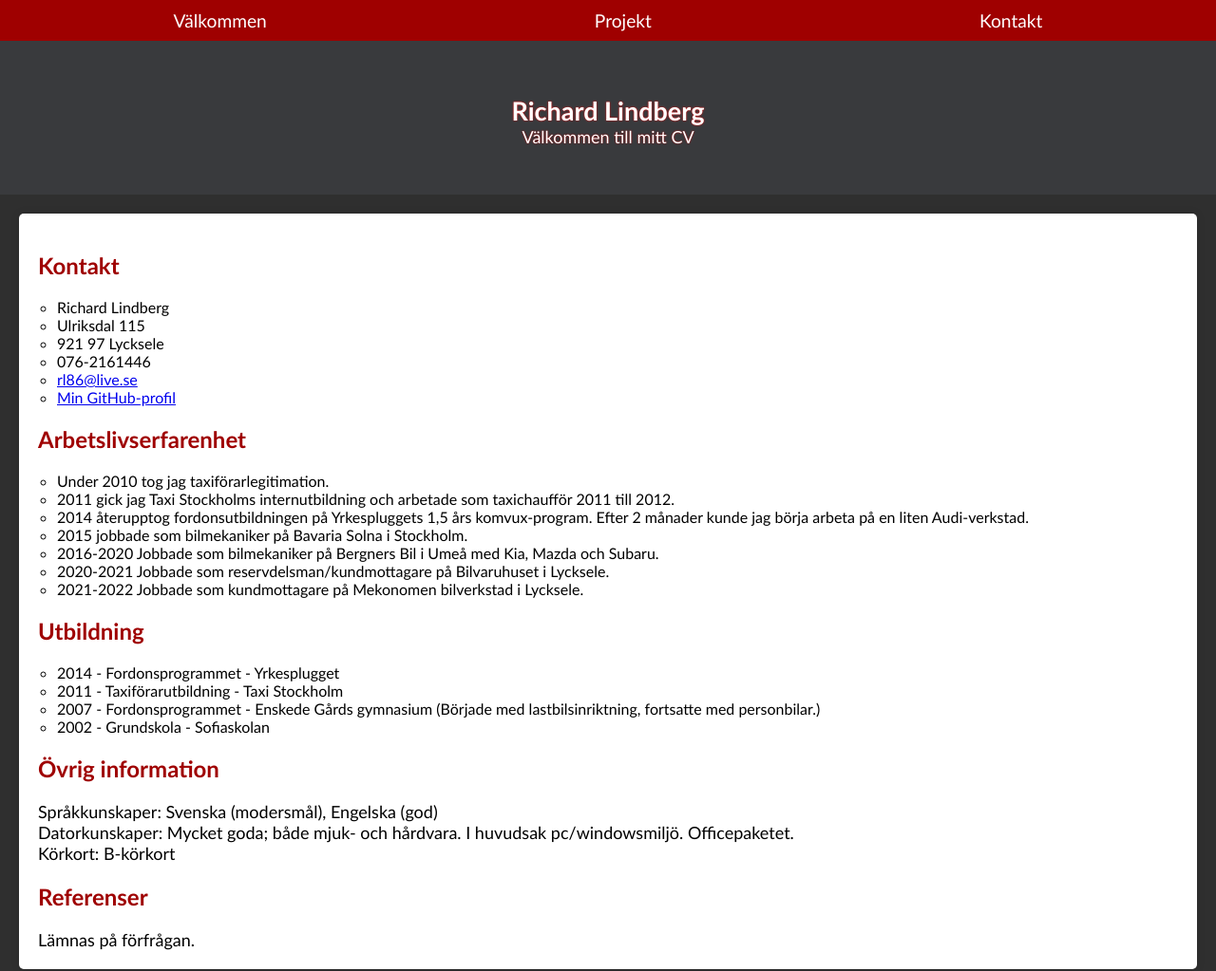
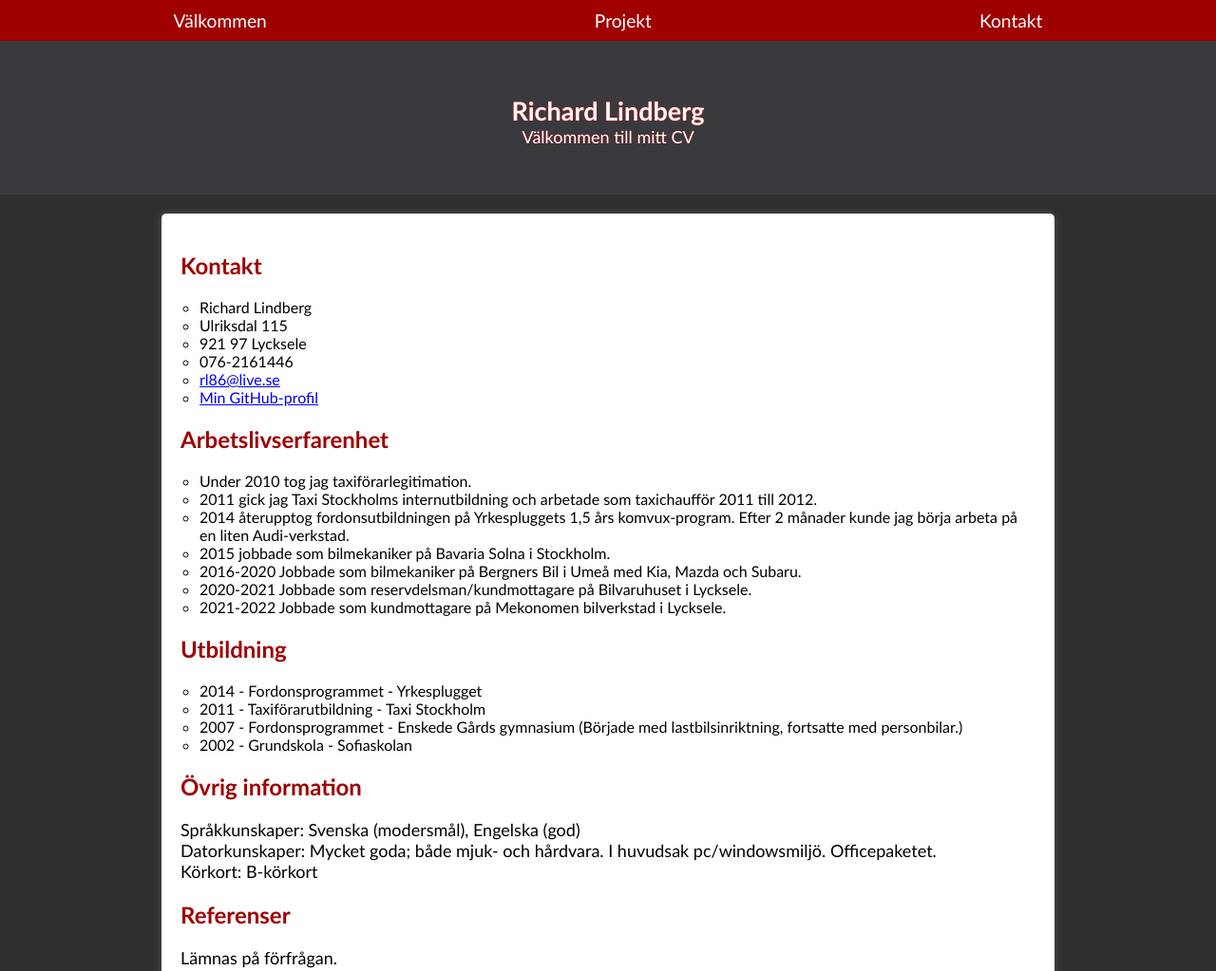
Before and after one commit to rl-86/rl-cv, a plain HTML site: page index.html in a window 1280 px wide. Shown: the top 1023 px of the page at 95% size. Drawn offline with Linux system fonts and the light colour scheme.

Commit message:
Some minor changes

```diff
--- a/index.html
+++ b/index.html
@@ -22,7 +22,7 @@
         <h1>Richard Lindberg</h1>
         <p>Välkommen till mitt CV</p>
     </section>
-
+    <div class="container">
         <section id="cv">
             <h2>Kontakt</h2>
             <ul>
@@ -39,7 +39,8 @@
             <ul>
                 <li>Under 2010 tog jag taxiförarlegitimation.</li>
                 <li>2011 gick jag Taxi Stockholms internutbildning och arbetade som taxichaufför 2011 till 2012.</li>
-            <li>2014 återupptog fordonsutbildningen på Yrkespluggets 1,5 års komvux-program. Efter 2 månader kunde jag
+                <li>2014 återupptog fordonsutbildningen på Yrkespluggets 1,5 års komvux-program. Efter 2 månader kunde
+                    jag
                     börja arbeta på en liten Audi-verkstad.</li>
                 <li>2015 jobbade som bilmekaniker på Bavaria Solna i Stockholm.</li>
                 <li>2016-2020 Jobbade som bilmekaniker på Bergners Bil i Umeå med Kia, Mazda och Subaru.</li>
--- a/main.css
+++ b/main.css
@@ -61,6 +61,7 @@ body {
 }
 
 #projects {
+    width: 900px;
     margin: 20px;
     padding: 20px;
     background-color: #fff;
@@ -69,11 +70,21 @@ body {
 }
 
 #cv {
+    width: 900px;
     background-color: #fff;
     margin: 20px;
     padding: 20px;
-    box-shadow: 0px 0px 10px rgba(0, 0, 0, 0.1);
+    box-shadow: 0px 0px 10px rgba(255, 255, 255, 0.166);
     border-radius: 5px;
+}
+
+.container {
+    display: flex;
+    flex-direction: column;
+    justify-content: center;
+    /* Horisontell centrering */
+    align-items: center;
+    /* Vertikal centrering */
 }
 
 h2 {
```
Lines whose indentation alone changed are shown as unchanged.
